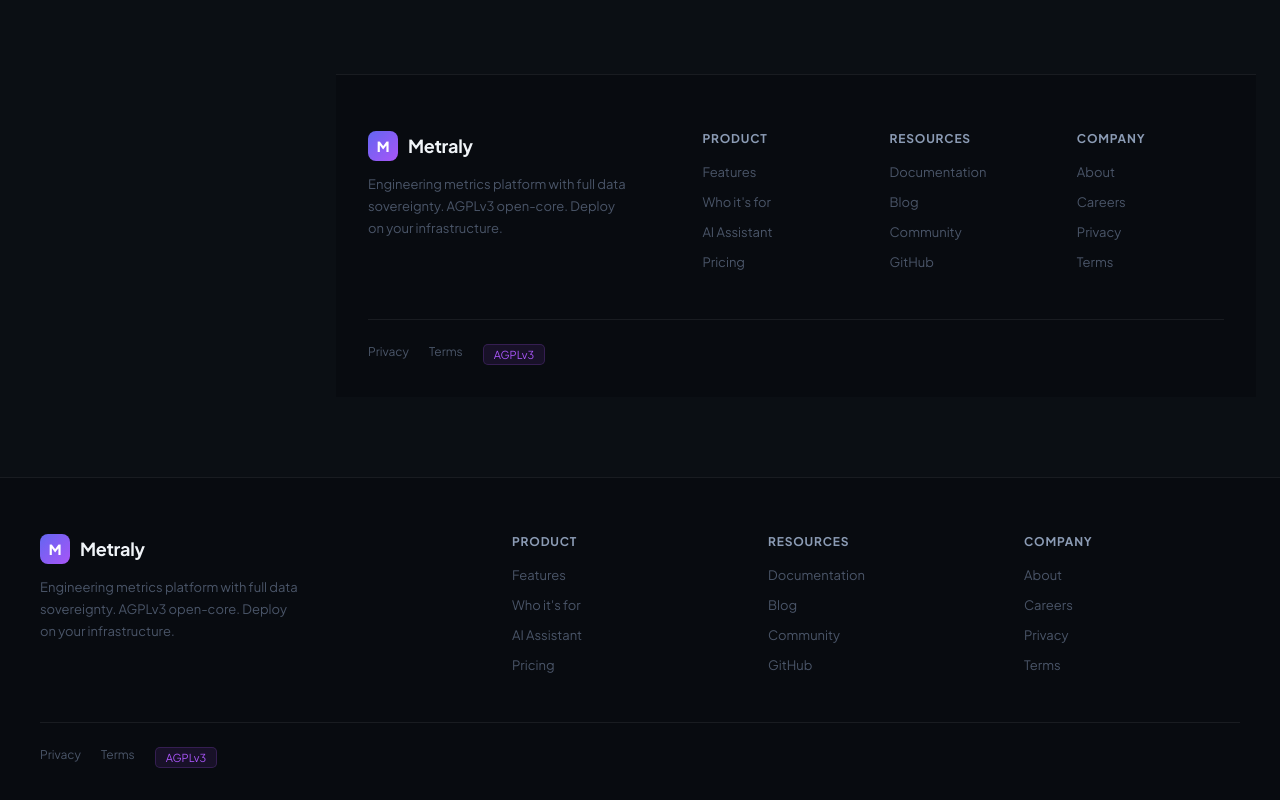
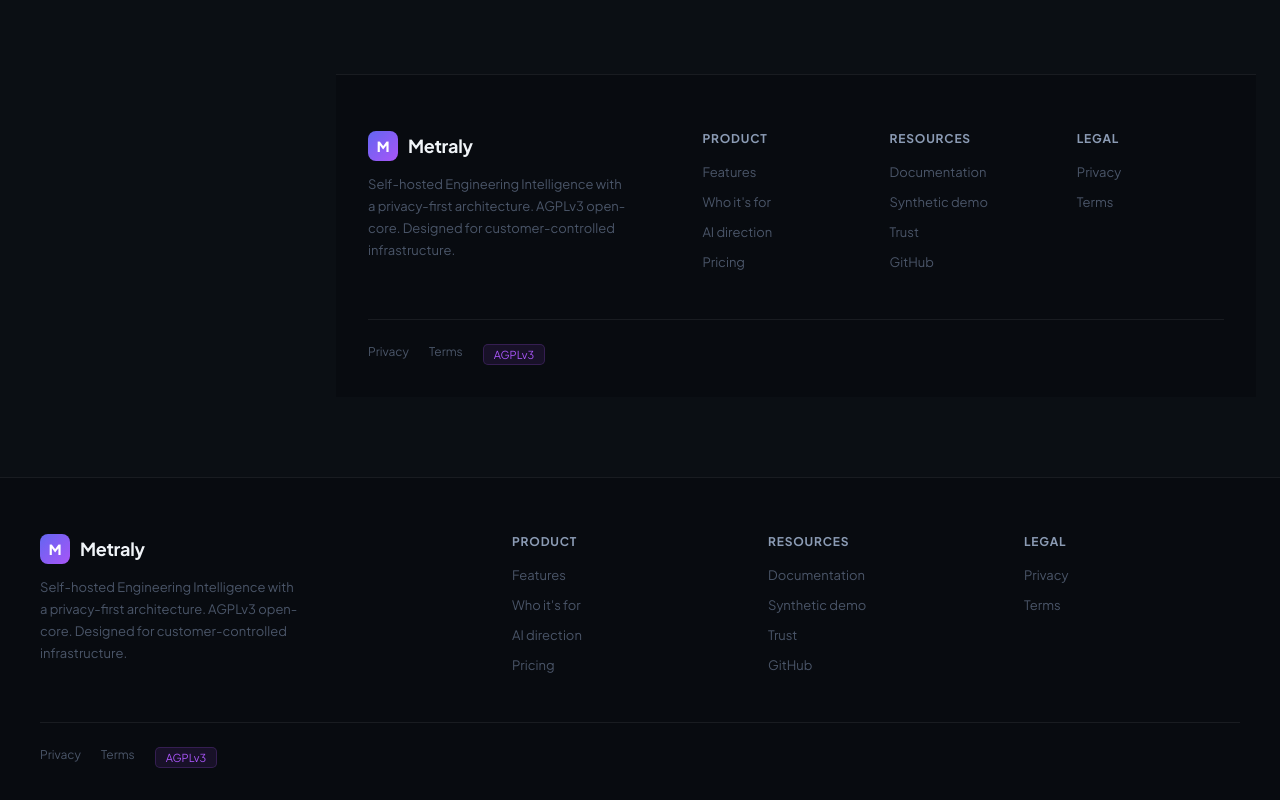
Before and after one commit to getmetraly/website, a Next.js app: page /docs/ai in a window 1280 px wide. Shown: the part 1899-2699 px from the top of the page. Built offline with nearby package versions, Linux system fonts and the light colour scheme.

Commit message:
Harden footer copy and links

```diff
--- a/components/site-footer.tsx
+++ b/components/site-footer.tsx
@@ -11,17 +11,17 @@ export function SiteFooter() {
               Metraly
             </Link>
             <p className="footer-brand-desc">
-              Engineering metrics platform with full data sovereignty.
-              AGPLv3 open-core. Deploy on your infrastructure.
+              Self-hosted Engineering Intelligence with a privacy-first architecture.
+              AGPLv3 open-core. Designed for customer-controlled infrastructure.
             </p>
           </div>
 
           <div>
             <div className="footer-col-title">Product</div>
             <ul className="footer-links">
-              <li><a href="#features">Features</a></li>
-              <li><a href="#roles">Who it's for</a></li>
-              <li><a href="#ai">AI Assistant</a></li>
+              <li><Link href="/#features">Features</Link></li>
+              <li><Link href="/#roles">Who it's for</Link></li>
+              <li><Link href="/ai">AI direction</Link></li>
               <li><Link href="/pricing">Pricing</Link></li>
             </ul>
           </div>
@@ -30,17 +30,15 @@ export function SiteFooter() {
             <div className="footer-col-title">Resources</div>
             <ul className="footer-links">
               <li><Link href="/docs">Documentation</Link></li>
-              <li><a href="#blog">Blog</a></li>
-              <li><a href="#community">Community</a></li>
+              <li><Link href="/demo">Synthetic demo</Link></li>
+              <li><Link href="/trust">Trust</Link></li>
               <li><a href="https://github.com/getmetraly/metraly" target="_blank" rel="noopener">GitHub</a></li>
             </ul>
           </div>
 
           <div>
-            <div className="footer-col-title">Company</div>
+            <div className="footer-col-title">Legal</div>
             <ul className="footer-links">
-              <li><a href="#about">About</a></li>
-              <li><a href="#careers">Careers</a></li>
               <li><Link href="/privacy">Privacy</Link></li>
               <li><Link href="/terms">Terms</Link></li>
             </ul>
@@ -49,8 +47,8 @@ export function SiteFooter() {
 
         <div className="footer-bottom">
           <div className="footer-bottom-links">
-            <a href="#privacy">Privacy</a>
-            <a href="#terms">Terms</a>
+            <Link href="/privacy">Privacy</Link>
+            <Link href="/terms">Terms</Link>
             <a href="https://github.com/getmetraly/metraly" target="_blank" rel="noopener">
               <span className="footer-fsl">AGPLv3</span>
             </a>
```
